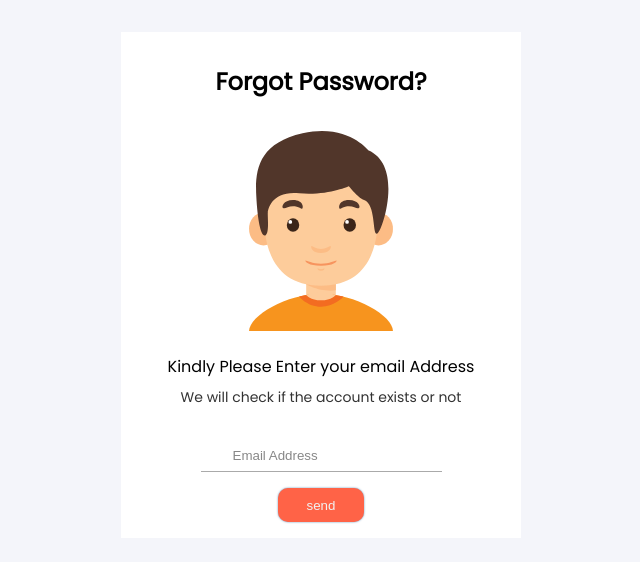
After one commit to NinjaSammyy/E-commerce-, a PHP site: page /forgotpassword.html in a window 1280 px wide. The commit adds this page. Shown: the top 562 px of the page, without its empty margins (319-959 px from the left). Run offline with PHP 8.4, Linux system fonts and the light colour scheme.

Commit message:
complete

```diff
--- a/css/style.css
+++ b/css/style.css
@@ -1,3 +1,4 @@
+@import url('https://fonts.googleapis.com/css2?family=Poppins&display=swap');
 @font-face {
   font-family: "lato";
   src: url("../fonts/lato/Lato-Regular.ttf");
@@ -458,6 +459,9 @@ left Topbar Items Conatiner
 }
 .account-dropdown-items {
   list-style-type: none;
+}
+.account-dropdown-items li {
+  cursor: pointer;
 }
 .account-dropdown-items li a {
   font-size: 14px;
@@ -1092,6 +1096,55 @@ fieldset {
 :-ms-input-placeholder {
   color: #888;
 }
+
+
+/***********************
+ Forgot Password styling
+************************/
+.Question_box {
+  min-width: 300px;
+  max-width: 400px;
+  margin: 2rem auto;
+  background-color: #fff;
+  font-family: 'Poppins', sans-serif;
+}
+.forgot_passsword_nochange {
+  text-align: center;
+}
+.Question_box h2 ,.Question_box p{
+  text-align: center;
+}
+.Question_box h2 {
+  padding: 2rem 0rem;
+}
+.Question_box .q1 {
+  padding: 1rem 0rem;
+  text-align: center;
+}
+.Question_box .smalltitle {
+  display: block;
+  text-align: center;
+  font-size: 14px;
+  opacity: 0.8;
+  margin: 0.5rem 0rem;
+}
+.Question_box .inputEmail {
+  padding: 0.5rem 2rem;
+  display: block;
+  border: none;
+  outline: none;
+  border-bottom: 1px solid #aaa;
+  margin: 2rem auto 0rem auto;
+}
+.Question_box .formNbtn {
+  margin-top: 1rem;
+  padding: 0.6rem 1.8rem;
+  border-radius: 10px;
+  background-color: tomato;
+}
+.Question_box .formNbtn:hover {
+  background-color: rgb(236, 77, 49);
+}
 /************************
 
 MEDIA QUERYIES
--- /dev/null
+++ b/forgotpassword.html
@@ -0,0 +1,41 @@
+<!DOCTYPE html>
+<html lang="en">
+
+<head>
+    <meta charset="UTF-8">
+    <meta name="viewport" content="width=device-width, initial-scale=1.0">
+    <title>Forgot Password</title>
+    <link rel="stylesheet" href="css/style.css">
+</head>
+
+<body>
+    <div class="Question_box">
+        <div class="forgot_passsword_nochange">
+            <h2>Forgot Password?</h2>
+            <img src="img/icons/boy.svg" alt="boysmart">
+        </div>
+
+        <form name="emailCheck" class="q1">
+            <p>Kindly Please Enter your email Address</p>
+            <span class="smalltitle">We will check if the account exists or not</span>
+            <input class="inputEmail" type="text" placeholder="Email Address">
+            <input type="submit" class="primary-btn formNbtn" value="send">
+        </form>
+
+        <form name="nicknameCheck" class="q2" hidden>
+            <p>Enter your nickname which you have given to us.</p>
+            <input class="inputEmail" type="text" placeholder="Nickname">
+            <input type="submit" value="submit" class="primary-btn formNbtn">
+        </form>
+
+        <form name="newPass" hidden>
+            <label>New Password</label>
+            <input class="inputEmail" type="password" placeholder="Password">
+            <label>Confirm Passowrd</label>
+            <input class="inputEmail" type="text" placeholder="Confirm Password">
+            <input type="submit" value="submit" class="primary-btn formNbtn">
+        </form>
+    </div>
+</body>
+
+</html>
--- a/res/admin.js
+++ b/res/admin.js
@@ -1,5 +1,6 @@
 $(".error-box").hide();
 $(".msg_underoverlay").hide();
+
 $("form[name='insertCategory']").submit(function (e) {
   let popup_msg = document.getElementsByClassName("popup_msg");
   e.preventDefault();
@@ -364,7 +365,6 @@ function logoutUser(email) {
       if (data == 401) {
         alert("Successfully logout");
         window.location.assign("../login.php");
-
       } else if (data == 402) {
         alert("Technical Error");
       }
```
Also changed, not shown: admin/query.php (+33 -5 lines), db/db_ecom.sql (renamed from db_ecom.sql), img/icons/boy.svg (added).
